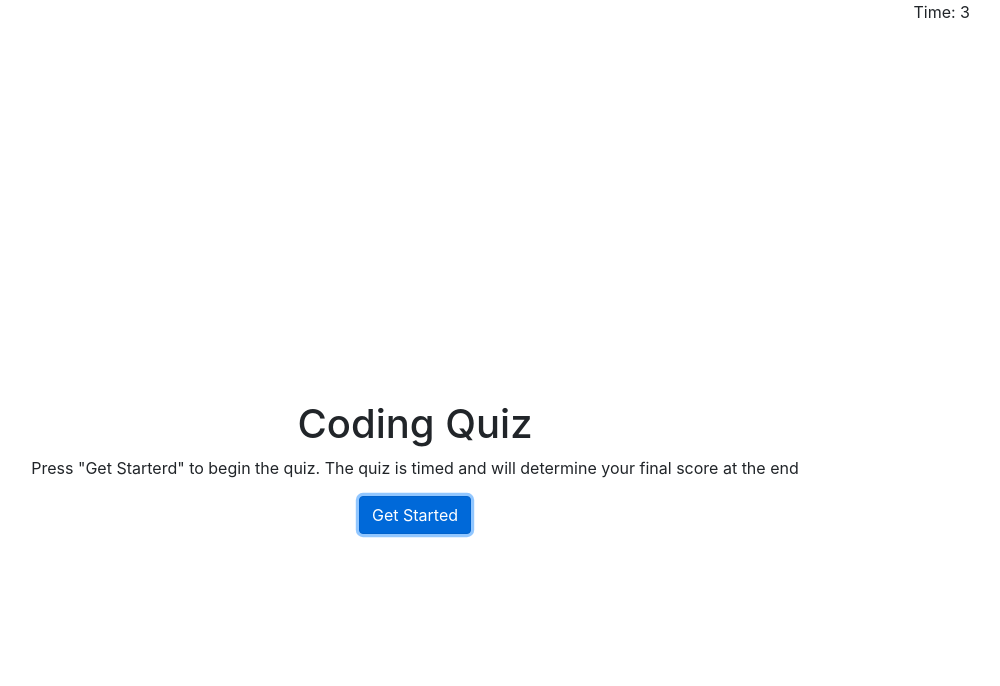
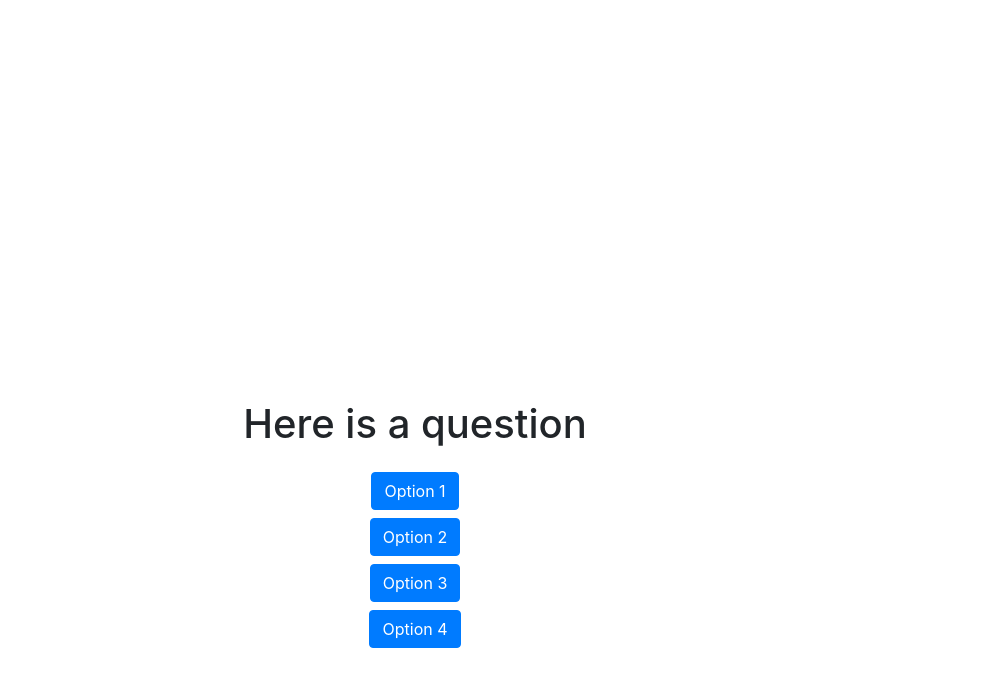
Before and after one commit to jkile/coding-quiz, a plain HTML site: page index.html in a window 1280 px wide. Both pictures are taken after a click on the button "Get Started". Shown: the whole page, without its empty margins (225-1225 px from the left). Drawn offline with nearby package versions, Linux system fonts and the light colour scheme.

Commit message:
made placeholder pages to test page changes

```diff
--- a/index.html
+++ b/index.html
@@ -8,11 +8,8 @@
     <link rel="stylesheet" type="text/css" href="style.css">
 </head>
 <body>
-    <div class="container">
+    <div class="container" id="home">
         <div class="row space">
-            <div class="col-lg-12 text-right">
-                <div id="timer"></div>
-            </div>
         </div>
         <div class="row">
             <div class="col-lg-12">
@@ -26,7 +23,35 @@
         </div>
         <div class="row">
             <div class="col-lg-12 text-center">
-                <button type="button" class="btn btn-primary">Get Started</button>
+                <button type="button" class="btn btn-primary" id="startQuiz">Get Started</button>
+            </div>
+        </div>
+    </div>
+    <div class="container" id="formOne">
+        <div class="row space"></div>
+        <div class="row mb-3">
+            <div class="col-lg-12 text-center">
+                <h1>Here is a question</h1>
+            </div>
+        </div>
+        <div class="row mb-2">
+            <div class="col-lg-12 text-center">
+                <input type="button" class="btn btn-primary questionOne"value="Option 1">
+            </div>
+        </div>
+        <div class="row mb-2">
+            <div class="col-lg-12 text-center">
+                <input type="button" class="btn btn-primary questionOne"value="Option 2">
+            </div>
+        </div>
+        <div class="row mb-2">
+            <div class="col-lg-12 text-center">
+                <input type="button" class="btn btn-primary questionOne"value="Option 3">
+            </div>
+        </div>
+        <div class="row mb-2">
+            <div class="col-lg-12 text-center">
+                <input type="button" class="btn btn-primary questionOne"value="Option 4">
             </div>
         </div>
     </div>
--- a/script.js
+++ b/script.js
@@ -3,12 +3,22 @@ let timer = 10;
 function decrementTimer(){
     setInterval(function(){
         timer--;
-        document.getElementById("timer").innerText = `Time: ${timer}`;
-        if(timer == 0){
-            alert("Time is up!");
-        }
+        // document.getElementById("timer").innerText = `Time: ${timer}`;
+        // if(timer == 0){
+        //    alert("Time is up!");
+        // }
     }, 1000);
 
 }
 
-decrementTimer();
+document.getElementById("startQuiz").addEventListener("click", function(){
+    document.getElementById("home").style = "display: none";
+    document.getElementById("formOne").style = "display: block";
+    decrementTimer();
+})
+
+document.getElementById("formOne").addEventListener("click", function(e){
+    if(e.target.tagName == "INPUT"){
+        document.getElementById("formOne").style = "display: none";
+    }
+})
--- a/style.css
+++ b/style.css
@@ -3,3 +3,7 @@
     height: 400px;
 
 }
+
+#formOne{
+    display: none;
+}
```
Also changed, not shown: quiz.html (added).
